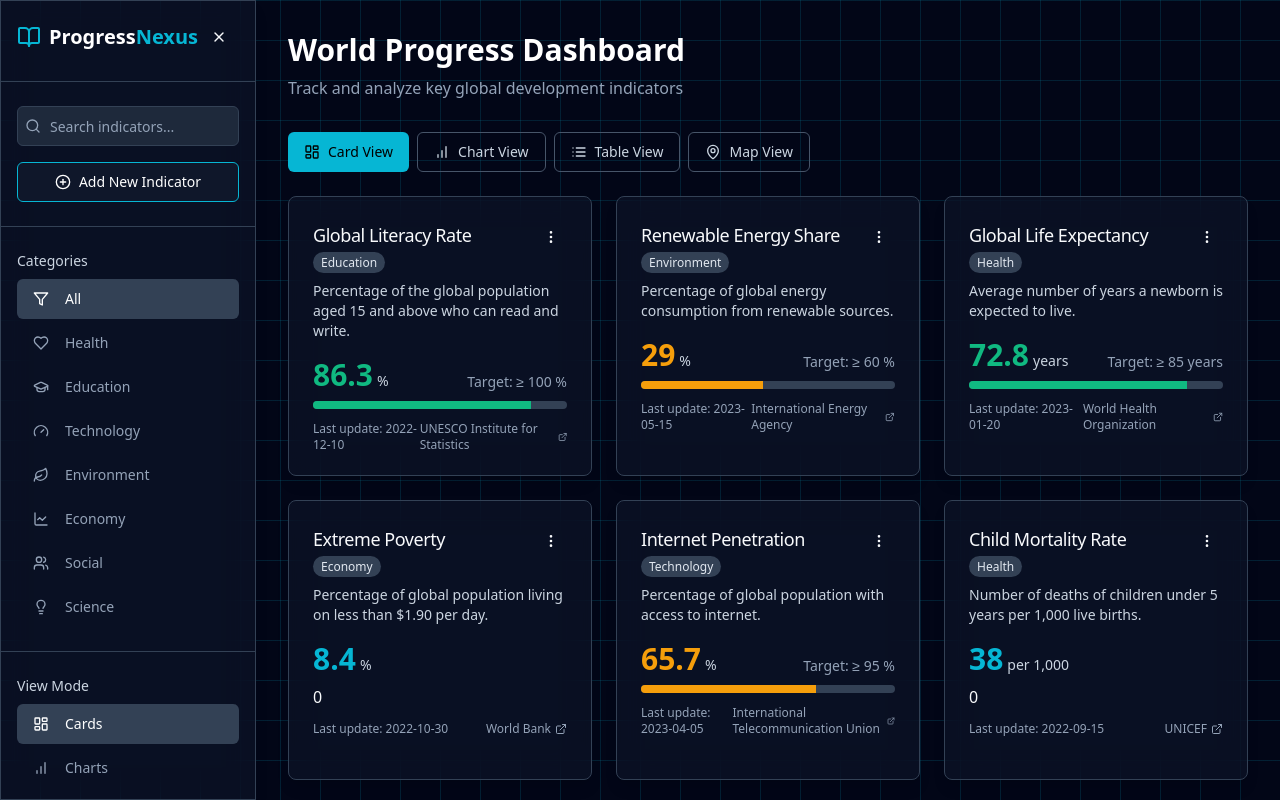
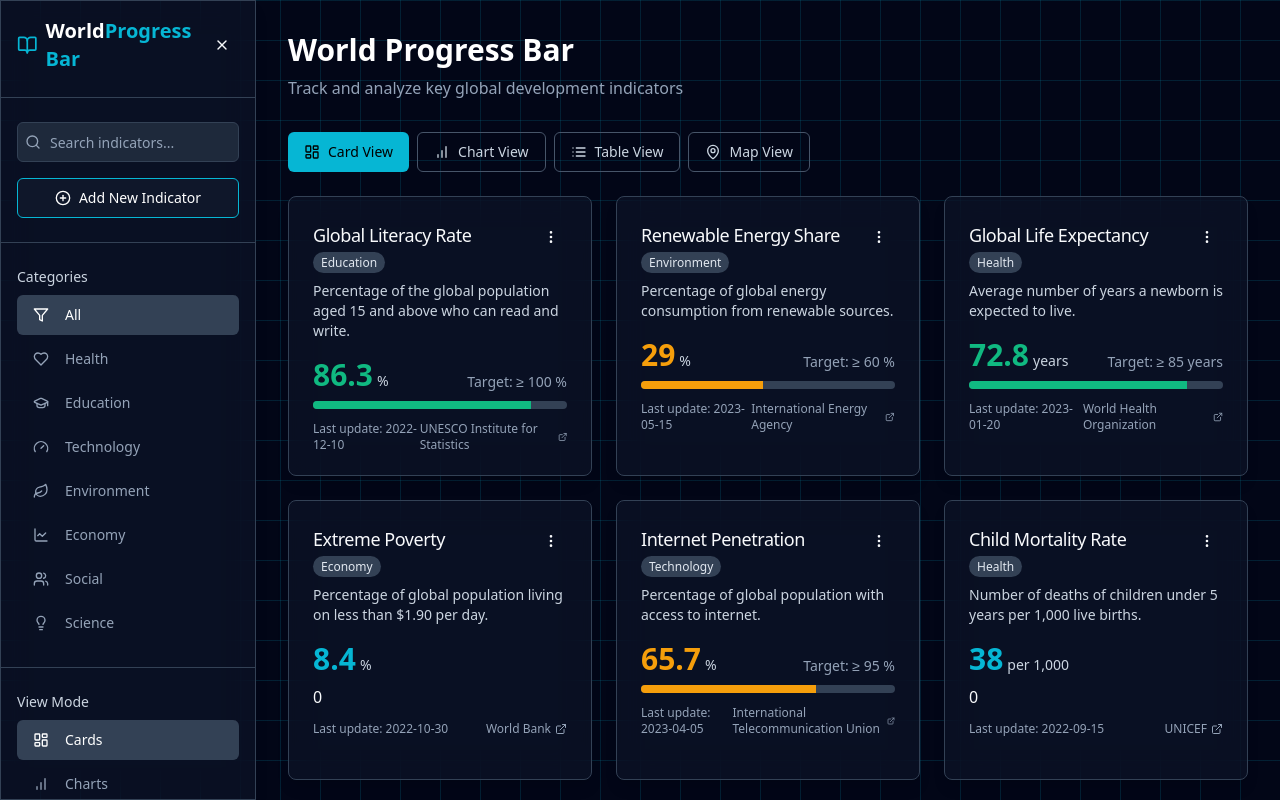
Before and after one commit to IdeaFlowCo/world-progress-bar, a React (Vite) app: page / in a window 1280 px wide. Shown: the top 800 px of the page. Built offline with nearby package versions, Linux system fonts and the light colour scheme.

Commit message:
Rename application title
Change the application title from ProgressNexus to World Progress Bar.

```diff
--- a/src/components/dashboard/DashboardLayout.tsx
+++ b/src/components/dashboard/DashboardLayout.tsx
@@ -147,7 +147,7 @@ export const DashboardLayout = () => {
         } p-8`}
       >
         <div className="mb-8">
-          <h1 className="text-3xl font-bold text-white">World Progress Dashboard</h1>
+          <h1 className="text-3xl font-bold text-white">World Progress Bar</h1>
           <p className="text-slate-400 mt-2">
             Track and analyze key global development indicators
           </p>
--- a/src/components/dashboard/Sidebar.tsx
+++ b/src/components/dashboard/Sidebar.tsx
@@ -63,7 +63,7 @@ export const Sidebar = ({
           {!isCollapsed && (
             <div className="flex items-center gap-2">
               <BookOpen className="h-6 w-6 text-dashboard-accent1" />
-              <h1 className="font-bold text-xl text-white">Progress<span className="text-dashboard-accent1">Nexus</span></h1>
+              <h1 className="font-bold text-xl text-white">World<span className="text-dashboard-accent1">Progress Bar</span></h1>
             </div>
           )}
 
```
